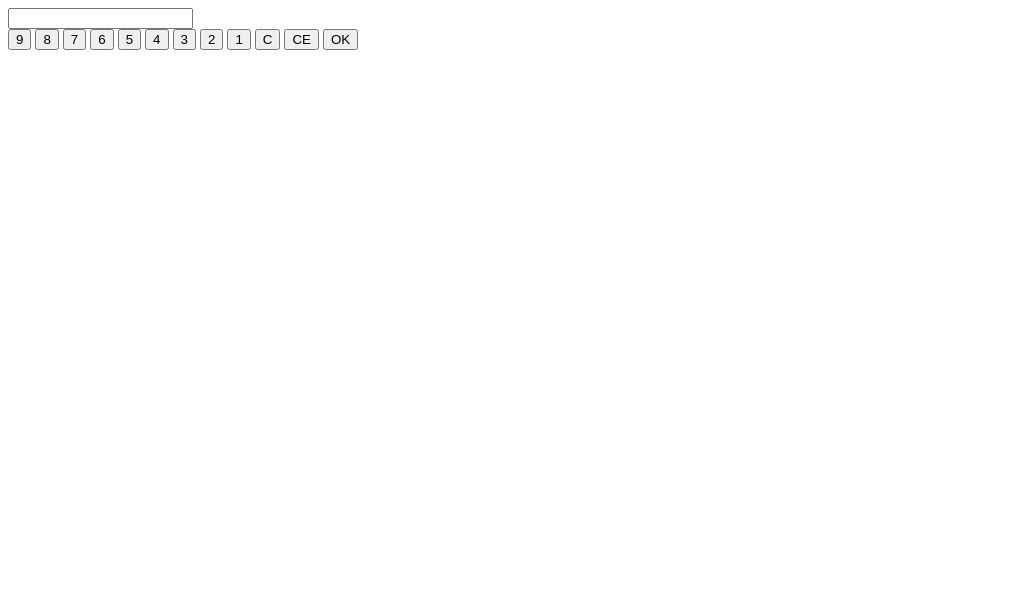
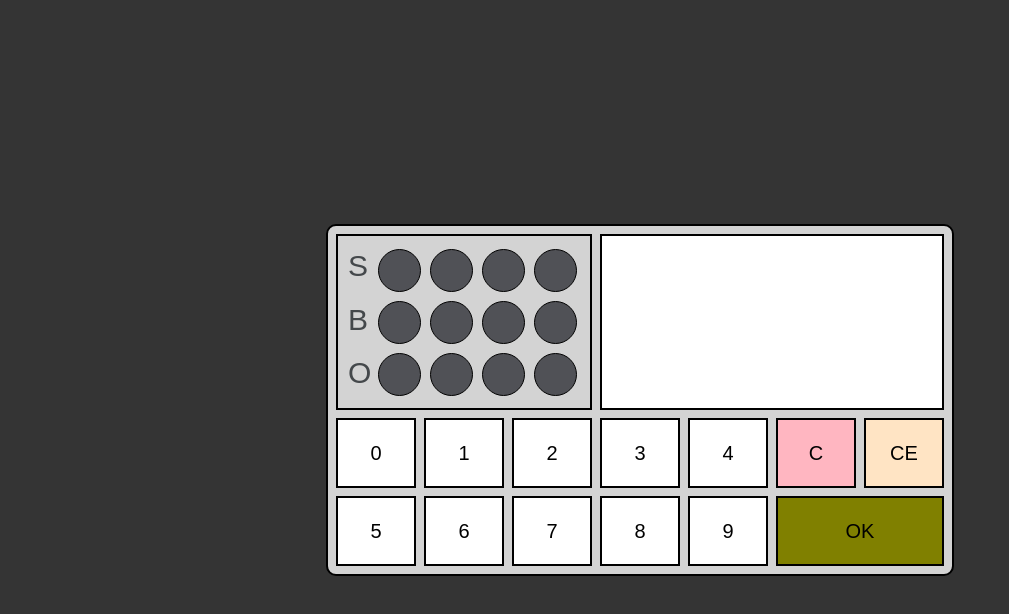
Before and after one commit to woohyeon-dev/practice, a plain HTML site: page baseball.html in a window 1280 px wide. Shown: the whole page, without its empty margins (0-1009 px from the left). Drawn offline with Linux system fonts and the light colour scheme.

Commit message:
Create all the functions and designs of the playboard of the game

```diff
--- a/baseball.html
+++ b/baseball.html
@@ -1,5 +1,6 @@
 <!DOCTYPE html>
 <html lang="en">
+
 <head>
     <meta charset="UTF-8">
     <meta http-equiv="X-UA-Compatible" content="IE=edge">
@@ -7,29 +8,51 @@
     <title>Baseball Game</title>
     <link rel="stylesheet" href="css/baseball.css">
 </head>
+
 <body>
-    <div class="board">
-        <div class="board__output">
-            <input type="text" class="board__display" readonly />
+    <div class="play-board">
+        <div class="play-board__output">
+            <div class="play-board__result">
+                <div class="play-board__text">
+                    <div>S</div>
+                    <div>B</div>
+                    <div>O</div>
+                </div>
+                <div class="play-board__circles">
+                    <div class="play-board__circle"></div>
+                    <div class="play-board__circle"></div>
+                    <div class="play-board__circle"></div>
+                    <div class="play-board__circle"></div>
+                    <div class="play-board__circle"></div>
+                    <div class="play-board__circle"></div>
+                    <div class="play-board__circle"></div>
+                    <div class="play-board__circle"></div>
+                    <div class="play-board__circle"></div>
+                    <div class="play-board__circle"></div>
+                    <div class="play-board__circle"></div>
+                    <div class="play-board__circle"></div>
+                </div>
+            </div>
+            <input type="text" class="play-board__display" readonly />
         </div>
-        <div class="board__input">
-            <button class="board__btns">9</button>
-            <button class="board__btns">8</button>
-            <button class="board__btns">7</button>
-            <button class="board__btns">6</button>
-            <button class="board__btns">5</button>
-            <button class="board__btns">4</button>
-            <button class="board__btns">3</button>
-            <button class="board__btns">2</button>
-            <button class="board__btns">1</button>
-            <button class="board__btns board__clear">C</button>
-            <button class="board__btns board__backspace">CE</button>
-            <button class="board__btns board__ok">OK</button>
+        <div class="play-board__input">
+            <button class="play-board__btns">0</button>
+            <button class="play-board__btns">1</button>
+            <button class="play-board__btns">2</button>
+            <button class="play-board__btns">3</button>
+            <button class="play-board__btns">4</button>
+            <button class="play-board__btns play-board__clear">C</button>
+            <button class="play-board__btns play-board__backspace">CE</button>
+            <button class="play-board__btns">5</button>
+            <button class="play-board__btns">6</button>
+            <button class="play-board__btns">7</button>
+            <button class="play-board__btns">8</button>
+            <button class="play-board__btns">9</button>
+            <button class="play-board__btns play-board__ok">OK</button>
         </div>
-        <div class="board__result"></div>
-        <div class="board__remote"></div>
     </div>
 
     <script src="js/baseball.js"></script>
 </body>
+
 </html>
--- a/css/baseball.css
+++ b/css/baseball.css
@@ -0,0 +1,108 @@
+* {
+    margin: 0;
+    padding: 0;
+    box-sizing: border-box;
+}
+
+body {
+    background-color: #343434;
+    height: 100vh;
+    display: flex;
+    justify-content: center;
+    align-items: center;
+    font-family: 'Poppins', sans-serif;
+}
+
+.play-board {
+    border: 2px solid black;
+    border-radius: 10px;
+    background-color: lightgrey;
+    padding: 8px;
+}
+
+.play-board__output {
+    display: flex;
+    width: 608px;
+    height: 176px;
+    margin-bottom: 8px;
+}
+
+.play-board__result,
+.play-board__display {
+    border: 2px solid black;
+    color: #44484b;
+}
+
+.play-board__result {
+    display: flex;
+    margin-right: 8px;
+    width: 256px;
+    padding: 10px;
+}
+
+.play-board__text {
+    display: grid;
+    grid-template-columns: 20px;
+    grid-template-rows: 43px, 43px;
+    grid-gap: 9px;
+    margin-right: 10px;
+    text-align: center;
+    line-height: 40px;
+    font-size: 30px;
+}
+
+.play-board__circles {
+    display: grid;
+    align-content: center;
+    grid-template-columns: repeat(4, 43px);
+    grid-template-rows: repeat(3, 43px);
+    grid-gap: 9px;
+}
+
+.play-board__circle {
+    background-color: #505156;
+    border: 1px solid black;
+    border-radius: 50%;
+}
+
+.play-board__display {
+    width: 344px;
+    padding: 20px;
+    text-align: right;
+    font-size: 133px;
+}
+
+.play-board__display:focus {
+    outline: none;
+}
+
+.play-board__input {
+    display: grid;
+    grid-template-columns: repeat(7, 80px);
+    grid-template-rows: repeat(2, 70px);
+    grid-gap: 8px;
+}
+
+.play-board__btns {
+    background-color: white;
+    border: 2px solid black;
+    cursor: pointer;
+    font-size: 20px;
+}
+
+.play-board__btns:hover {
+    transform: scale(0.98);
+}
+
+.play-board__clear {
+    background-color: lightpink;
+}
+
+.play-board__backspace {
+    background-color: bisque;
+}
+
+.play-board__ok {
+    background-color: olive;
+    grid-column: span 2;
+}
--- a/js/baseball.js
+++ b/js/baseball.js
@@ -1,12 +1,16 @@
-const display = document.querySelector(".board__display");
-const buttons = Array.from(document.querySelectorAll(".board__btns"));
+const display = document.querySelector(".play-board__display");
+const buttons = Array.from(document.querySelectorAll(".play-board__btns"));
+const circle = document.getElementsByClassName("play-board__circle");
 
 let answer;
+let result = [0, 0, 0];
+let isFill = false;
 
 // 게임 초기화 시키는 함수
 function init() {
     answer = [];
     makingAnswer();
+    // answer=[1,2,3,4];
     display.value = "";
 }
 
@@ -19,21 +23,22 @@ function makingAnswer() {
             answer.push(n);
             i++;
         }
+
+        // 중복된 수가 있는지 체크하는 함수 없으면 true 있으면 false
+        function notSame(n) {
+            return answer.every((e) => n !==e);
+        }
     }
 }
 
-// 중복된 수가 있는지 체크하는 함수 없으면 true 있으면 false
-function notSame(n) {
-    return answer.every((e) => n !==e);
-}
 
 // 정답과 사용자가 입력한 값을 비교하는 함수
 function compareAnswer(value) {
     // result 요소 차례대로 strike, ball, out
-    let result = [0, 0, 0];
+    result = [0, 0, 0];
     for(let i=0; i<4; i++) {
-        if(value.indexOf(answer[i])) {
-            if(value.charAt[i] == answer[i]) {
+        if(value.indexOf(answer[i])+1) {
+            if(value.charAt(i) == answer[i]) {
                 result[0]++;
             } else {
                 result[1]++;
@@ -42,12 +47,33 @@ function compareAnswer(value) {
             result[2]++;
         }
     }
-    showResult(result);
+    colorizeCircles();
 }
 
-// 결과를 화면에 나타내는 함수
-function showResult(result) {
-    console.log(result);
+// 결과를 통해 원 색깔 칠하는 함수
+function colorizeCircles() {
+    for(let i=0; i<result[0]; i++) {
+        circle[i].style.backgroundColor = "yellow";
+    }
+    for(let i=0; i<result[1]; i++) {
+        circle[i+4].style.backgroundColor = "green";
+    }
+    for(let i=0; i<result[2]; i++) {
+        circle[i+8].style.backgroundColor = "red";
+    }
+}
+
+// 원 색깔 초기화
+function initCircleColor() {
+    for(let i=0; i<result[0]; i++) {
+        circle[i].style.backgroundColor = "#505156";
+    }
+    for(let i=0; i<result[1]; i++) {
+        circle[i+4].style.backgroundColor = "#505156";
+    }
+    for(let i=0; i<result[2]; i++) {
+        circle[i+8].style.backgroundColor = "#505156";
+    }
 }
 
 // 버튼들의 이벤트 처리하는 함수
@@ -67,12 +93,16 @@ function handleOutput(e) {
             // ok버튼은 입력한 수가 서로 다른 네자리 수 일 때만 누를 수 있도록 만들어야함
             const valueArr = display.value.split("");
             const set = Array.from(new Set(valueArr));
-            if(set.length == 4) {
+            if(set.length == 4 && valueArr.length == 4) {
                 compareAnswer(display.value);
+                isFill = true;
+                display.value = "";
             }
-            display.value = "";
             break;
         default:
+            if(isFill) {
+                initCircleColor();
+            }
             // 전에 입력한 수와 다를 때만 입력되도록 만들어야함
             display.value += buttonValue;
             break;
```
